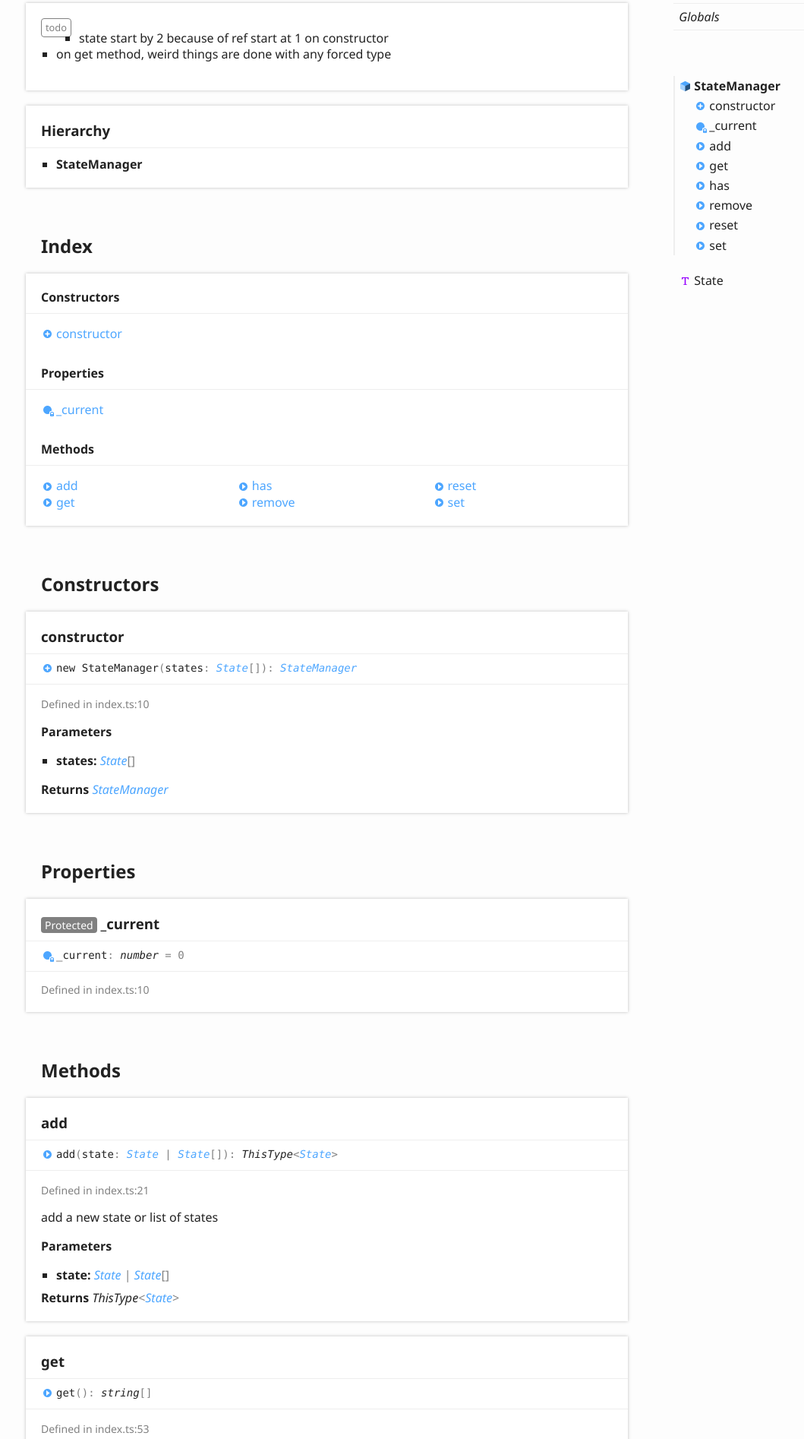
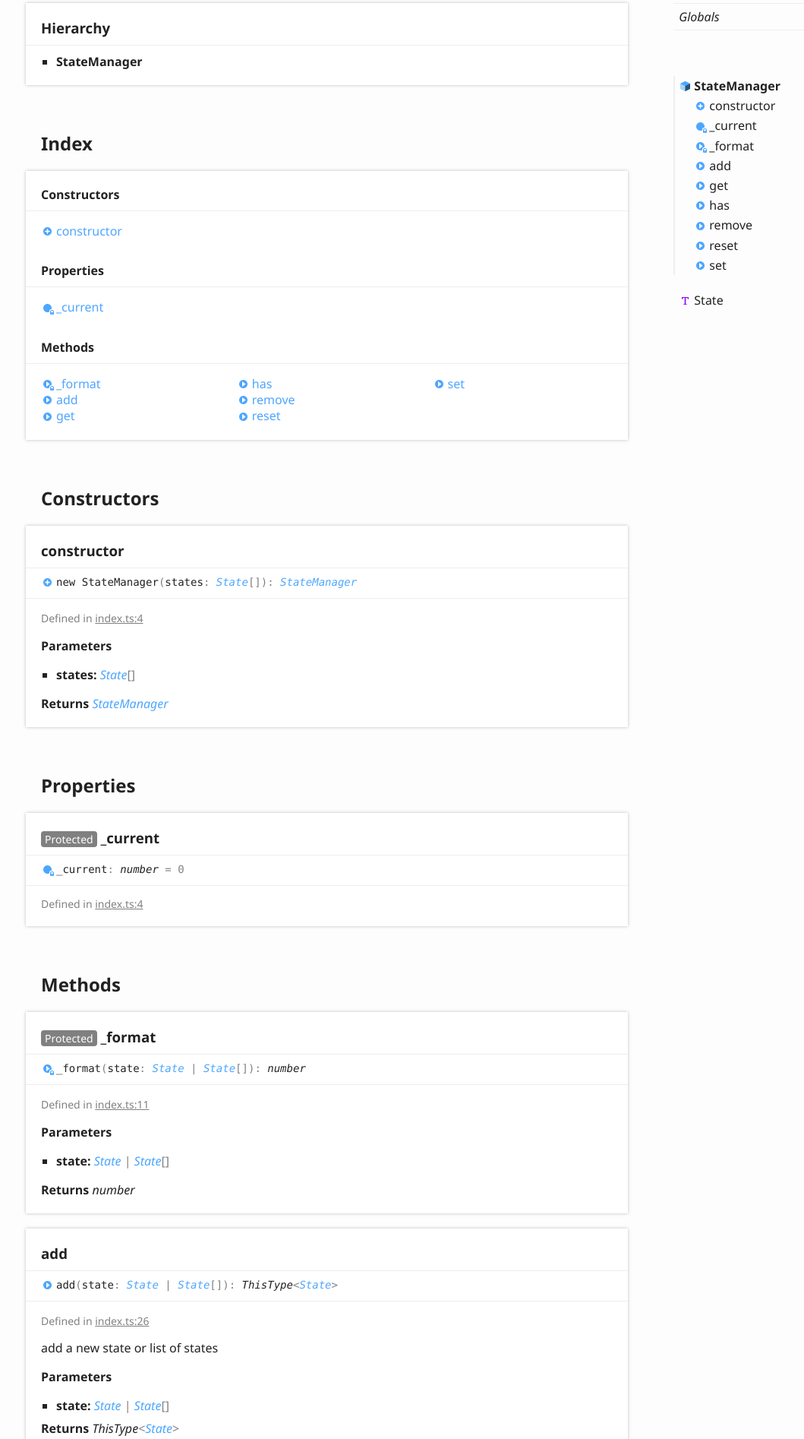
Before and after one commit to bastienrobert/state, a website: page docs/classes/statemanager.html in a window 1280 px wide. Shown: the part 191-2085 px from the top of the page at 76% size, without its empty margins (6-1065 px from the left). Drawn offline with Linux system fonts and the light colour scheme.

Commit message:
fix(cognitive): complexivity and code duplication fix

```diff
--- a/docs/classes/statemanager.html
+++ b/docs/classes/statemanager.html
@@ -66,18 +66,6 @@
 <div class="container container-main">
 	<div class="row">
 		<div class="col-8 col-content">
-			<section class="tsd-panel tsd-comment">
-				<div class="tsd-comment tsd-typography">
-					<dl class="tsd-comment-tags">
-						<dt>todo</dt>
-						<dd><ul>
-								<li>state start by 2 because of ref start at 1 on constructor</li>
-								<li>on get method, weird things are done with any forced type</li>
-							</ul>
-						</dd>
-					</dl>
-				</div>
-			</section>
 			<section class="tsd-panel tsd-hierarchy">
 				<h3>Hierarchy</h3>
 				<ul class="tsd-hierarchy">
@@ -105,6 +93,7 @@
 						<section class="tsd-index-section ">
 							<h3>Methods</h3>
 							<ul class="tsd-index-list">
+								<li class="tsd-kind-method tsd-parent-kind-class tsd-is-protected"><a href="statemanager.html#_format" class="tsd-kind-icon">_format</a></li>
 								<li class="tsd-kind-method tsd-parent-kind-class"><a href="statemanager.html#add" class="tsd-kind-icon">add</a></li>
 								<li class="tsd-kind-method tsd-parent-kind-class"><a href="statemanager.html#get" class="tsd-kind-icon">get</a></li>
 								<li class="tsd-kind-method tsd-parent-kind-class"><a href="statemanager.html#has" class="tsd-kind-icon">has</a></li>
@@ -128,7 +117,7 @@
 						<li class="tsd-description">
 							<aside class="tsd-sources">
 								<ul>
-									<li>Defined in index.ts:10</li>
+									<li>Defined in <a href="https://github.com/bastienrobert/state/blob/742563b/src/index.ts#L4">index.ts:4</a></li>
 								</ul>
 							</aside>
 							<h4 class="tsd-parameters-title">Parameters</h4>
@@ -150,13 +139,36 @@
 					<div class="tsd-signature tsd-kind-icon">_current<span class="tsd-signature-symbol">:</span> <span class="tsd-signature-type">number</span><span class="tsd-signature-symbol"> =&nbsp;0</span></div>
 					<aside class="tsd-sources">
 						<ul>
-							<li>Defined in index.ts:10</li>
+							<li>Defined in <a href="https://github.com/bastienrobert/state/blob/742563b/src/index.ts#L4">index.ts:4</a></li>
 						</ul>
 					</aside>
 				</section>
 			</section>
 			<section class="tsd-panel-group tsd-member-group ">
 				<h2>Methods</h2>
+				<section class="tsd-panel tsd-member tsd-kind-method tsd-parent-kind-class tsd-is-protected">
+					<a name="_format" class="tsd-anchor"></a>
+					<h3><span class="tsd-flag ts-flagProtected">Protected</span> _format</h3>
+					<ul class="tsd-signatures tsd-kind-method tsd-parent-kind-class tsd-is-protected">
+						<li class="tsd-signature tsd-kind-icon">_format<span class="tsd-signature-symbol">(</span>state<span class="tsd-signature-symbol">: </span><a href="../globals.html#state" class="tsd-signature-type">State</a><span class="tsd-signature-symbol"> | </span><a href="../globals.html#state" class="tsd-signature-type">State</a><span class="tsd-signature-symbol">[]</span><span class="tsd-signature-symbol">)</span><span class="tsd-signature-symbol">: </span><span class="tsd-signature-type">number</span></li>
+					</ul>
+					<ul class="tsd-descriptions">
+						<li class="tsd-description">
+							<aside class="tsd-sources">
+								<ul>
+									<li>Defined in <a href="https://github.com/bastienrobert/state/blob/742563b/src/index.ts#L11">index.ts:11</a></li>
+								</ul>
+							</aside>
+							<h4 class="tsd-parameters-title">Parameters</h4>
+							<ul class="tsd-parameters">
+								<li>
+									<h5>state: <a href="../globals.html#state" class="tsd-signature-type">State</a><span class="tsd-signature-symbol"> | </span><a href="../globals.html#state" class="tsd-signature-type">State</a><span class="tsd-signature-symbol">[]</span></h5>
+								</li>
+							</ul>
+							<h4 class="tsd-returns-title">Returns <span class="tsd-signature-type">number</span></h4>
+						</li>
+					</ul>
+				</section>
 				<section class="tsd-panel tsd-member tsd-kind-method tsd-parent-kind-class">
 					<a name="add" class="tsd-anchor"></a>
 					<h3>add</h3>
@@ -167,7 +179,7 @@
 						<li class="tsd-description">
 							<aside class="tsd-sources">
 								<ul>
-									<li>Defined in index.ts:21</li>
+									<li>Defined in <a href="https://github.com/bastienrobert/state/blob/742563b/src/index.ts#L26">index.ts:26</a></li>
 								</ul>
 							</aside>
 							<div class="tsd-comment tsd-typography">
@@ -197,7 +209,7 @@
 						<li class="tsd-description">
 							<aside class="tsd-sources">
 								<ul>
-									<li>Defined in index.ts:53</li>
+									<li>Defined in <a href="https://github.com/bastienrobert/state/blob/742563b/src/index.ts#L45">index.ts:45</a></li>
 								</ul>
 							</aside>
 							<div class="tsd-comment tsd-typography">
@@ -219,7 +231,7 @@
 						<li class="tsd-description">
 							<aside class="tsd-sources">
 								<ul>
-									<li>Defined in index.ts:76</li>
+									<li>Defined in <a href="https://github.com/bastienrobert/state/blob/742563b/src/index.ts#L68">index.ts:68</a></li>
 								</ul>
 							</aside>
 							<div class="tsd-comment tsd-typography">
@@ -249,7 +261,7 @@
 						<li class="tsd-description">
 							<aside class="tsd-sources">
 								<ul>
-									<li>Defined in index.ts:37</li>
+									<li>Defined in <a href="https://github.com/bastienrobert/state/blob/742563b/src/index.ts#L36">index.ts:36</a></li>
 								</ul>
 							</aside>
 							<div class="tsd-comment tsd-typography">
@@ -279,7 +291,7 @@
 						<li class="tsd-description">
 							<aside class="tsd-sources">
 								<ul>
-									<li>Defined in index.ts:91</li>
+									<li>Defined in <a href="https://github.com/bastienrobert/state/blob/742563b/src/index.ts#L76">index.ts:76</a></li>
 								</ul>
 							</aside>
 							<div class="tsd-comment tsd-typography">
@@ -301,7 +313,7 @@
 						<li class="tsd-description">
 							<aside class="tsd-sources">
 								<ul>
-									<li>Defined in index.ts:66</li>
+									<li>Defined in <a href="https://github.com/bastienrobert/state/blob/742563b/src/index.ts#L58">index.ts:58</a></li>
 								</ul>
 							</aside>
 							<div class="tsd-comment tsd-typography">
@@ -341,6 +353,9 @@
 							</li>
 							<li class=" tsd-kind-property tsd-parent-kind-class tsd-is-protected">
 								<a href="statemanager.html#_current" class="tsd-kind-icon">_current</a>
+							</li>
+							<li class=" tsd-kind-method tsd-parent-kind-class tsd-is-protected">
+								<a href="statemanager.html#_format" class="tsd-kind-icon">_format</a>
 							</li>
 							<li class=" tsd-kind-method tsd-parent-kind-class">
 								<a href="statemanager.html#add" class="tsd-kind-icon">add</a>
```
Also changed, not shown: docs/assets/js/search.js (+1 -1 lines), docs/globals.html (+1 -1 lines), docs/index.html (+5 -1 lines), src/index.ts (+31 -46 lines), README.md, dist/browser.js, dist/index.d.ts, dist/index.js, dist/index.mjs, 1 other file.
